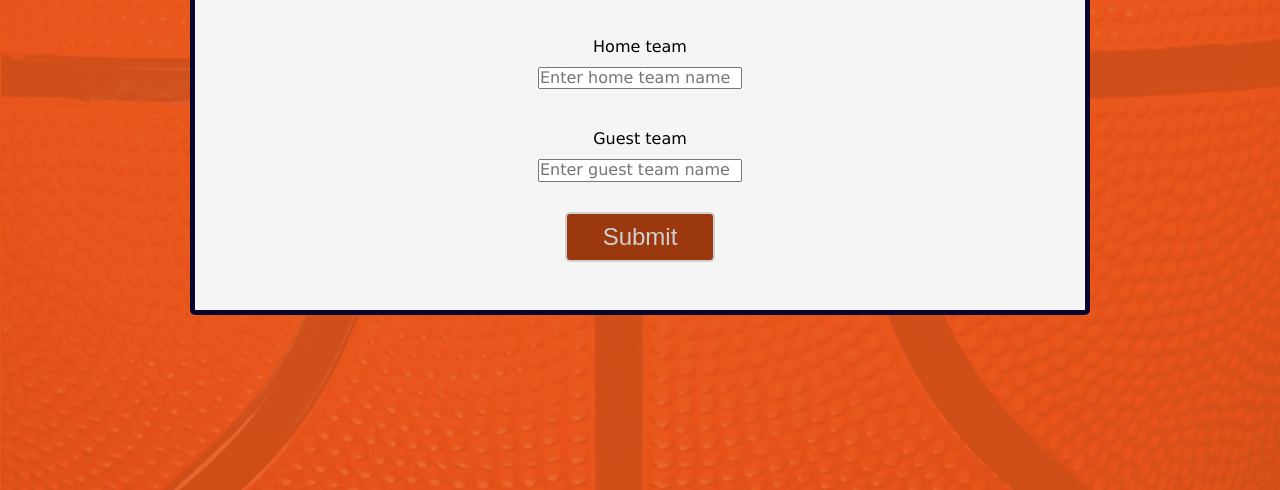
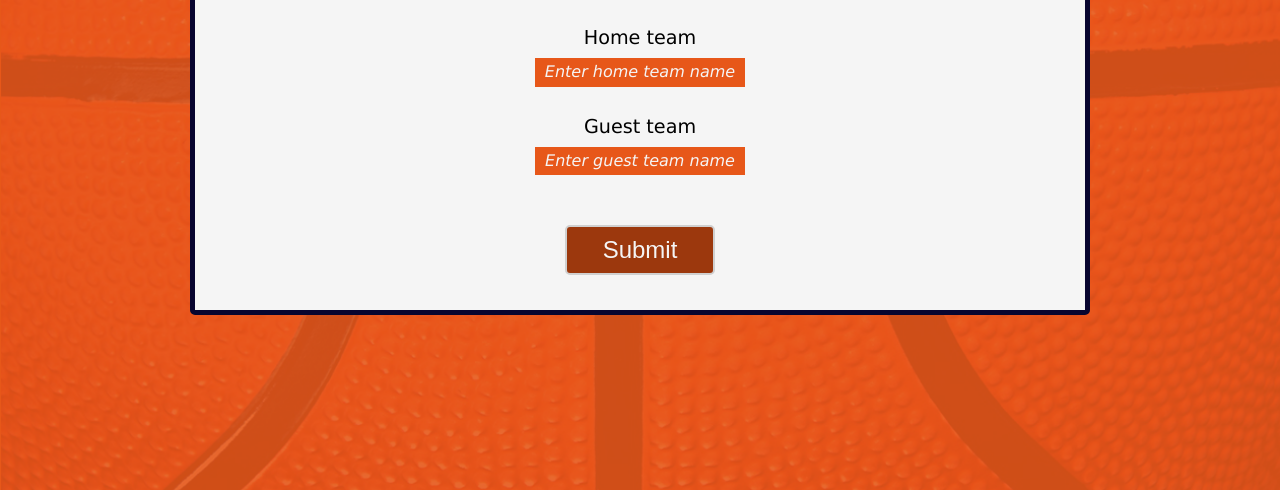
Before and after one commit to BuckyBuck135/basketball-scoreboard, a plain HTML site: page index.html in a window 1280 px wide. Shown: the part 310-800 px from the top of the page. Drawn offline with nearby package versions, Linux system fonts and the light colour scheme; a web font is replaced by a local one.

Commit message:
Update index.css

```diff
--- a/index.css
+++ b/index.css
@@ -36,7 +36,6 @@ body {
   top: 50%;
   left: 50%;
   transform: translate(-50%, -50%);
-
   border-radius: 5px;
   width: 900px;
   height: 450px;
@@ -48,10 +47,25 @@ div.splash h1 {
     font-family: 'Pattaya', sans-serif;
 }
 form {
-    margin: 30px;
+    margin: 20px;
 }
+
 form label {
     line-height: 40px;
+    font-size: 120%;
+}
+
+form input {
+  background-color: var(--light-orange);
+  color: var(--dark-blue);
+  border: none;
+  text-align: center;
+  padding: 5px;
+}
+
+::placeholder {
+  color: whitesmoke;
+  font-style: italic;
 }
 
 .container {
@@ -112,11 +126,16 @@ button {
   color: var(--grey);
 }
 
+button:hover {
+  background-color: var(--light-orange);
+}
+
 #submit-btn{
   min-width: 150px;
   font-family: 'Pattaya', sans-serif;
   font-size: 1.5em;
-
+  color: whitesmoke;
+  margin-top: 30px;
 }
 
 #reset {
```
